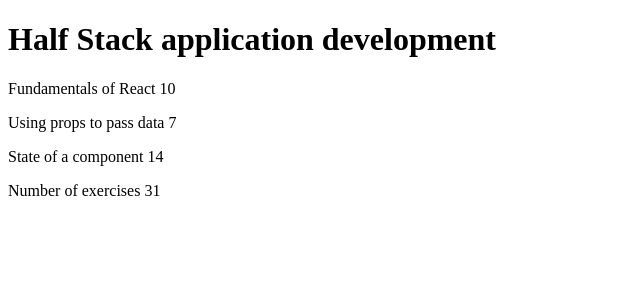
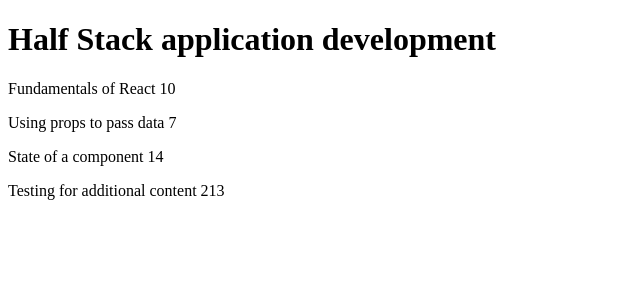
Before and after one commit to icemduru/fullstackopen_exercises, a React (Create React App) app in the folder part1/courseinfo/: page / in a window 1280 px wide. Shown: the top 300 px of the page, without its empty margins (0-640 px from the left). Built offline with nearby package versions, Linux system fonts and the light colour scheme.

Commit message:
pushing for ex2.1

```diff
--- a/part1/courseinfo/src/App.js
+++ b/part1/courseinfo/src/App.js
@@ -1,70 +1,70 @@
 const Header = (props) => {
-  console.log(props)
+  console.log("header_props", props)
   return(
     <div>
-      <h1>{props.course}</h1>
+      <h1>{props.title}</h1>
     </div>
-)
+  )
 }
 
-const Part = (props) =>{
-  console.log(props)
+const Part = (props) => {
   return(
     <div>
-      <p>
-        {props.part} {props.exercises}
-      </p>
+      <p>{props.name} {props.ex}</p>
     </div>
   )
 }
 
 const Content = (props) => {
-  console.log(props)
   return(
     <div>
-      <Part part={props.parts[0].name} exercises={props.parts[0].exercises} />
-      <Part part={props.parts[1].name} exercises={props.parts[1].exercises}/>
-      <Part part={props.parts[2].name} exercises={props.parts[2].exercises}/>
-    </div>
-)}
-
-
-const Total = (props) => {
-  console.log(props)
-  return(
-    <div>
-      <p>Number of exercises {props.parts[0].exercises + props.parts[1].exercises + props.parts[2].exercises}</p>
+      {props.content.map(eachContent =>
+        <Part key={eachContent.id} name={eachContent.name} ex={eachContent.exercises} />
+      )}
     </div>
   )
 }
 
+const Course = (props) => {
+  console.log("course_props", props)
+  console.log("course_props_name", props.course.name)
+    return(
+      <div>
+        <Header title={props.course.name} />
+        <Content content={props.course.parts} />
+      </div>
+    )
+}
 
 const App = () => {
   const course = {
+    id: 1,
     name: 'Half Stack application development',
     parts: [
       {
         name: 'Fundamentals of React',
-        exercises: 10
+        exercises: 10,
+        id: 1
       },
       {
         name: 'Using props to pass data',
-        exercises: 7
+        exercises: 7,
+        id: 2
       },
       {
         name: 'State of a component',
-        exercises: 14
+        exercises: 14,
+        id: 3
+      },
+      {
+        name: 'Testing for additional content',
+        exercises: 213,
+        id:4
       }
     ]
   }
 
-  return (
-    <div>
-      <Header course={course.name} />
-      <Content parts={course.parts} />
-      <Total parts={course.parts} />
-    </div>
-  )
+  return <Course course={course} />
 }
 
 export default App
```
